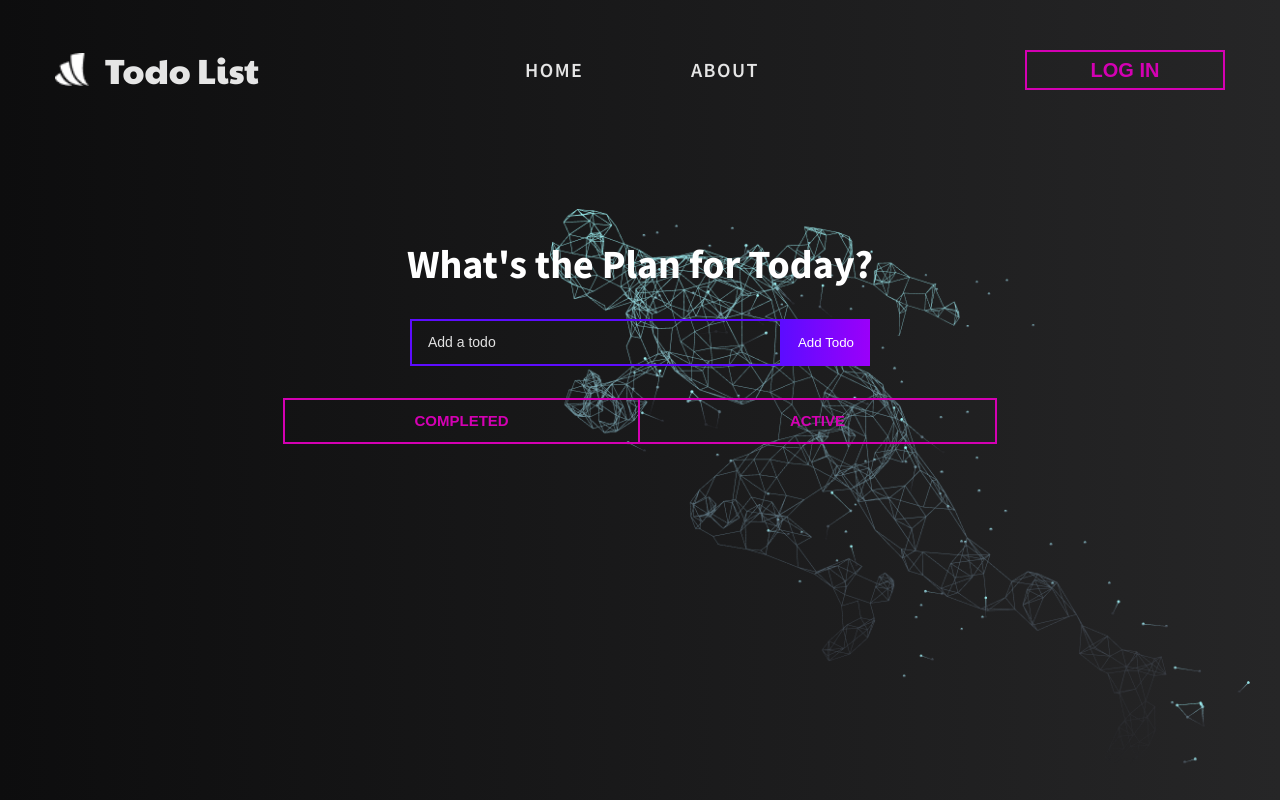
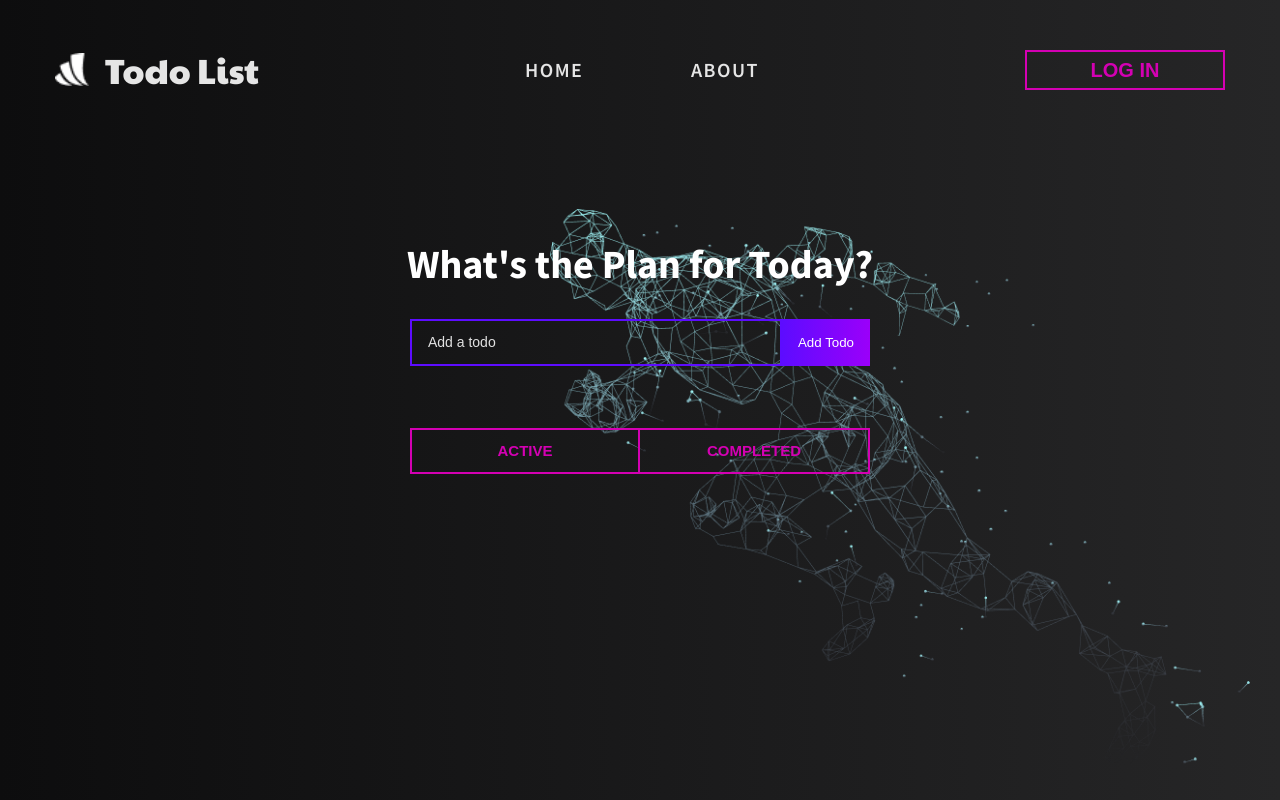
Before and after one commit to xzfantom/react-intensive, a React (Create React App) app: page /#/ in a window 1280 px wide. Built offline with nearby package versions, Linux system fonts and the light colour scheme.

Commit message:
Added function to get numbers of Active Todos

```diff
--- a/src/components/ToDoList/ToDoForm/ToDoForm.jsx
+++ b/src/components/ToDoList/ToDoForm/ToDoForm.jsx
@@ -23,6 +23,7 @@ const TodoForm = (props) => {
     })
     setInput('')
   }
+
   return (
     <form onSubmit={handleSubmit} className={s.todoForm}>
       {props.edit ? (
--- a/src/components/ToDoList/ToDoList.jsx
+++ b/src/components/ToDoList/ToDoList.jsx
@@ -58,12 +58,33 @@ function TodoList() {
     setTodos(updatedTodos)
   }
 
+  const getActiveTodos = () => {
+    const activeTodos = todos.filter((el) => !el.isComplete)
+    return activeTodos.length
+  }
+  console.log('🍒 activeTodos', getActiveTodos())
+
   return (
     <>
       <div className={s.wrap}>
         <h1 className={s.title}>What's the Plan for Today?</h1>
         <TodoForm onSubmit={addTodo} />
-        <Tab />
+        <div className={s.container}>
+          <button
+            className={s.button}
+            type='button'
+            // onClick={}
+          >
+            active
+          </button>
+          <button
+            className={s.button}
+            type='button'
+            // onClick={}
+          >
+            completed
+          </button>
+        </div>
       </div>
       <Todo
         todos={todos}
@@ -71,7 +92,7 @@ function TodoList() {
         removeTodo={removeTodo}
         updateTodo={updateTodo}
       />
-      <img className={s.image} src={image} alt='' />
+      <img className={s.image} src={image} alt='running man' />
     </>
   )
 }
--- a/src/components/ToDoList/ToDoList.module.css
+++ b/src/components/ToDoList/ToDoList.module.css
@@ -17,3 +17,30 @@
   bottom: 30px;
   z-index: 1;
 }
+
+.container {
+  margin: 30px 0 30px;
+}
+
+.button {
+  width: 230px;
+  padding: 12px 0;
+  box-sizing: border-box;
+  border: 2px solid var(--accent-color);
+  background-color: transparent;
+  color: var(--accent-color);
+  text-transform: uppercase;
+  font-weight: 600;
+  font-size: 15px;
+  line-height: 1.2;
+  cursor: pointer;
+}
+
+.button:last-child {
+  border-left: transparent;
+}
+
+.button:hover {
+  background-color: var(--accent-color);
+  color: #000;
+}
```
